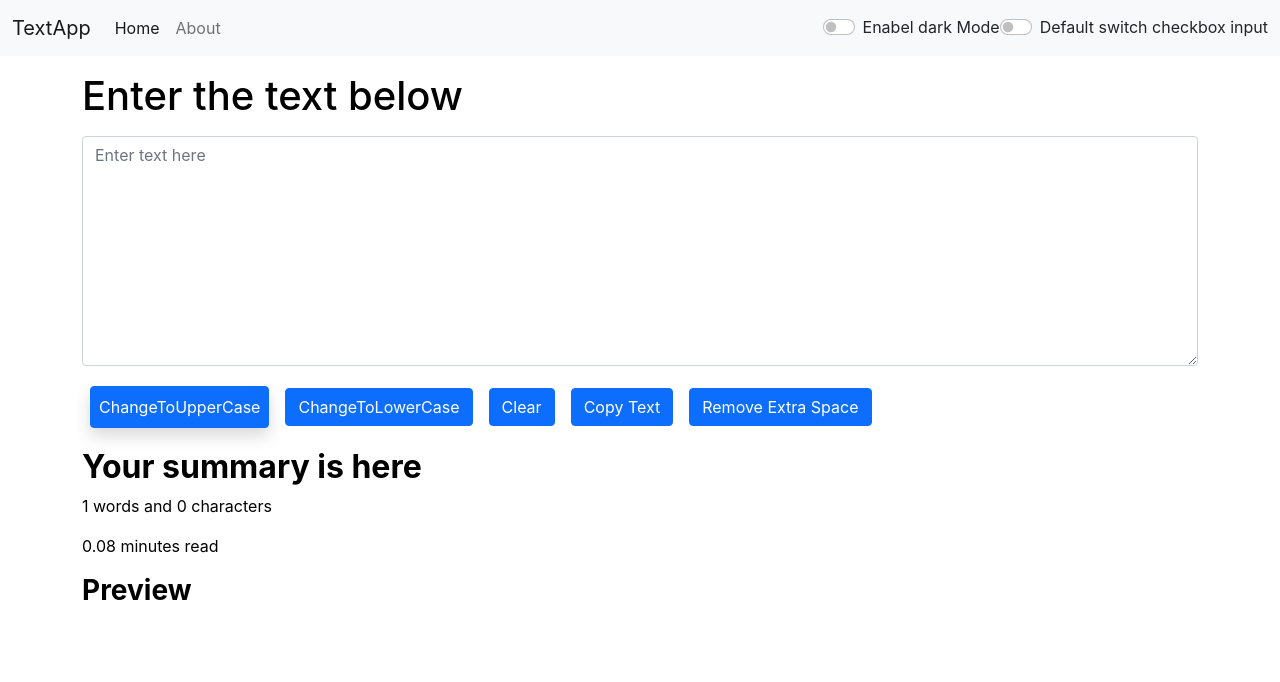
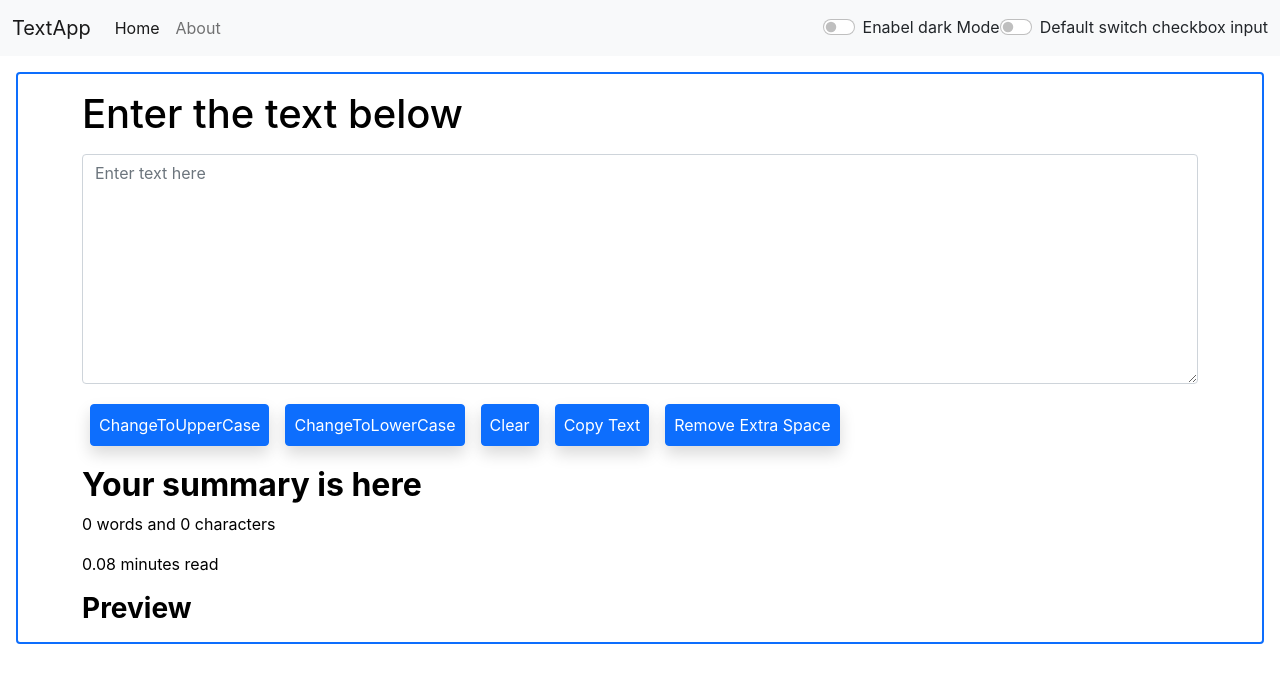
Before and after one commit to gaurav147-star/Text-App, a React (Create React App) app: page / in a window 1280 px wide. Shown: the top 682 px of the page. Built offline with nearby package versions, Linux system fonts and the light colour scheme.

Commit message:
border added

```diff
--- a/src/components/TextForm.js
+++ b/src/components/TextForm.js
@@ -33,6 +33,7 @@ export default function TextForm(props) {
 
   return (
     <>
+    <div className=" mx-3 my-3 border border-primary border-2 rounded" style={{ color: props.mode === "black" ? "white" : "black" }}>
       <div
         className="container my-3"
         style={{ color: props.mode === "light" ? "black" : "white" }}
@@ -53,18 +54,18 @@ export default function TextForm(props) {
         <button className="btn btn-primary mx-2 my-1 shadow p-2 rounded" onClick={ConvertToUp}>
           ChangeToUpperCase
         </button>
-        <button className="btn btn-primary mx-2 my-1" onClick={ConvertToLo}>
+        <button className="btn btn-primary mx-2 my-1 shadow p-2 rounded" onClick={ConvertToLo}>
           ChangeToLowerCase
         </button>
-        <button className="btn btn-primary mx-2 my-1" onClick={Clear}>
+        <button className="btn btn-primary mx-2 my-1 shadow p-2 rounded" onClick={Clear}>
           Clear
         </button>
 
-        <button className="btn btn-primary mx-2 my-1" onClick={CopyText}>
+        <button className="btn btn-primary mx-2 my-1 shadow p-2 rounded" onClick={CopyText}>
           Copy Text
         </button>
 
-        <button className="btn btn-primary mx-2 my-1" onClick={ExtraSpace}>
+        <button className="btn btn-primary mx-2 my-1 shadow p-2 rounded" onClick={ExtraSpace}>
           Remove Extra Space
         </button>
       </div>
@@ -85,7 +86,7 @@ export default function TextForm(props) {
         </h2>
         <p>
           {" "}
-          {text.split(" ").length} words and {text.length} characters
+          {text.split(" ").filter((element)=>{return element.length!==0}).length} words and {text.length} characters
         </p>
         <p> {0.08 * text.split(" ").length} minutes read</p>
 
@@ -94,6 +95,7 @@ export default function TextForm(props) {
         </h3>
         <p>{text}</p>
       </div>
+      </div>
     </>
   );
 }
```
